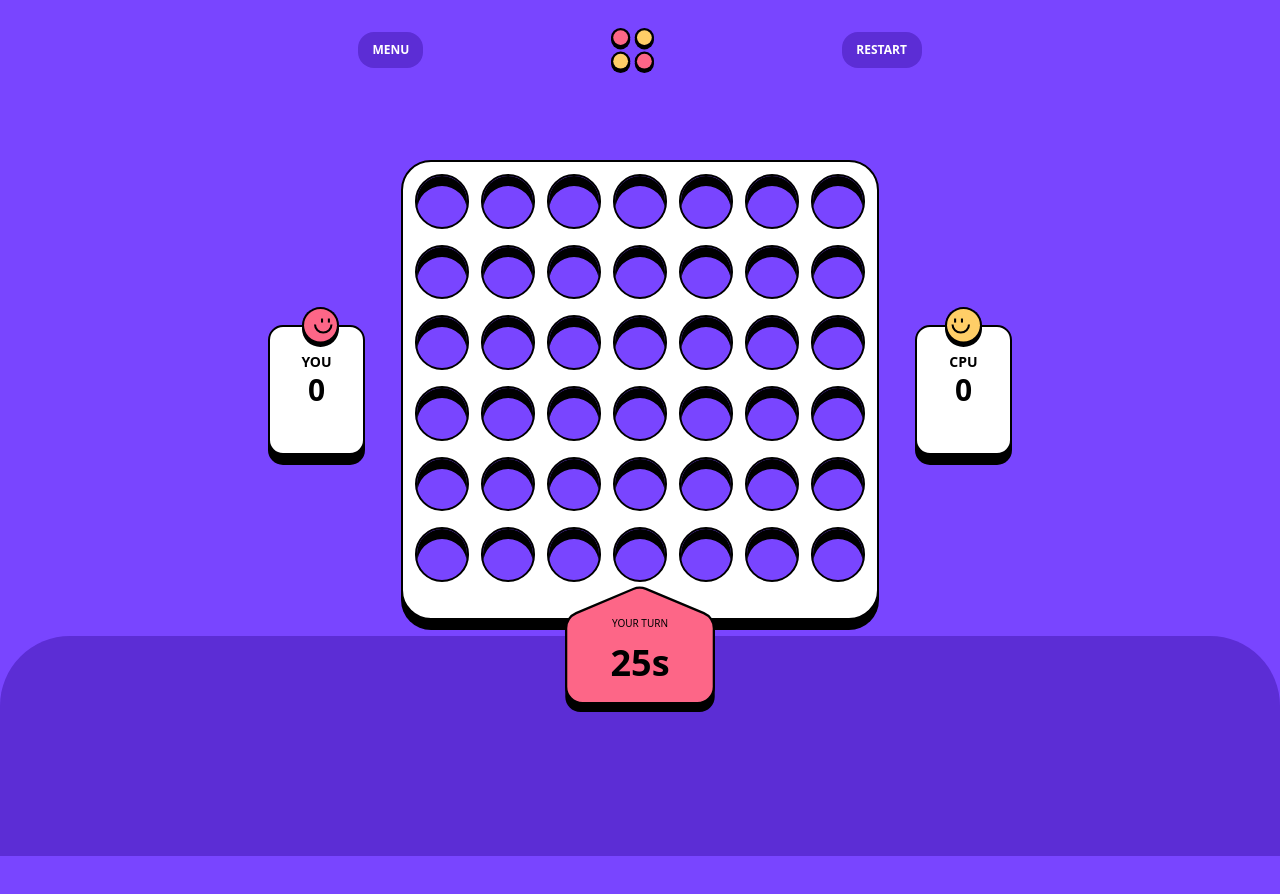
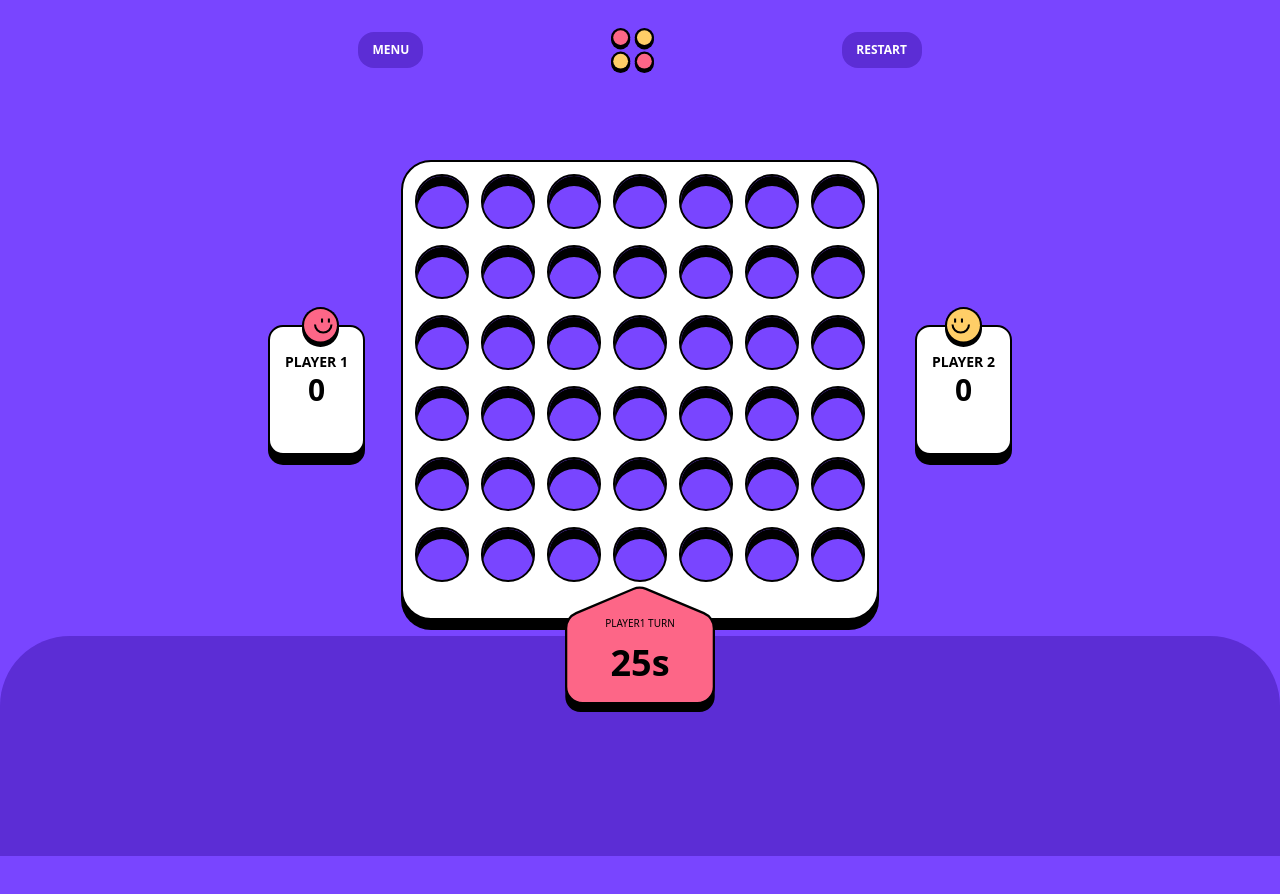
Before and after one commit to Maobugichi/fourconnects, a React (Vite) app: page /#/fourconnects/sec/1 in a window 1280 px wide. Shown: the top 894 px of the page. Built offline with nearby package versions, Linux system fonts and the light colour scheme.

Commit message:
almost done with path3

```diff
--- a/src/components/Card.jsx
+++ b/src/components/Card.jsx
@@ -8,8 +8,6 @@ export default function Card({logo,cpu,player,bg,show,setShow,reset,quit}) {
   const [isCpu, setCpu] = useState(null)
   const navigate = useNavigate();
   const toNextPage = (e) => {
-
-
   setShow(prev => {
     return  {
       ...prev,
@@ -24,10 +22,7 @@ export default function Card({logo,cpu,player,bg,show,setShow,reset,quit}) {
 
     },[isCpu,navigate])
 
-   const toUserPage = () => {
-      setCpu(false)
-      localStorage.setItem("isCpu",isCpu.toString())
-   }
+
        return (
         <div className={`${bg ? bg : null} border-2 rounded-[30px] border-black lg:w-[29%] md:w-[70%] w-[80%] shadow-b shadow-black-sh h-auto min-h-[500px] lg:min-h-[430px] grid place-items-center`}>
          <div className={` flex items-center flex-col h-[330px] w-[85%]  justify-between`}>
@@ -50,7 +45,7 @@ export default function Card({logo,cpu,player,bg,show,setShow,reset,quit}) {
                to="/fourconnects/sec/1"
                className="block h-[26%]">
                 <Button
-                    onClick={reset ? reset : toUserPage}
+                    onClick={reset }
                     value={show && show.isShow ? "Restart" : "PLAY vs player"}
                     imgSrc={player}
                     bg={show && show.isShow ? "bg-white" : "bg-yellow"}
--- a/src/components/Sec.jsx
+++ b/src/components/Sec.jsx
@@ -1,7 +1,7 @@
 import { useState,useContext, useEffect } from "react"
 import { GameContext } from "./MyProvider"
 import Header from "./Header"
-import PlayerCpu from "./PlayerCpu"
+
 import Modal from "./Modal"
 import { useLocation } from "react-router-dom"
 import UservUser from "./UservUser"
@@ -30,7 +30,7 @@ const [isRestart, setRestart] = useState(false)
       />
 
 
-      <PlayerCpu
+      <UservUser
         show={show}
         setShow={setShow}
         isRestart={isRestart}
```
